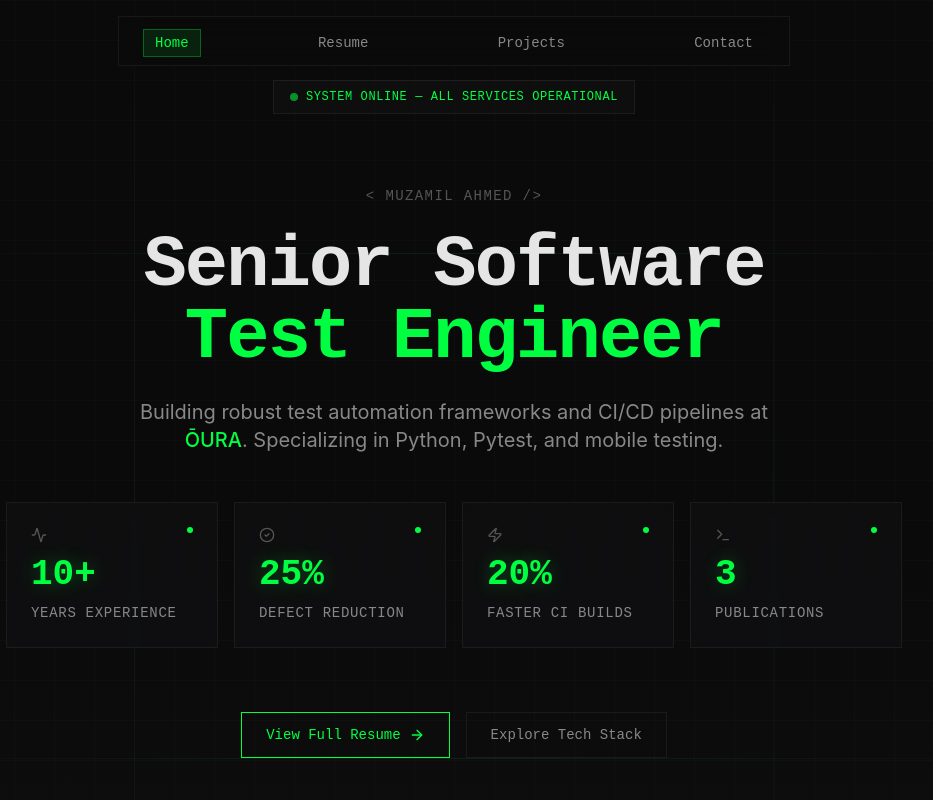
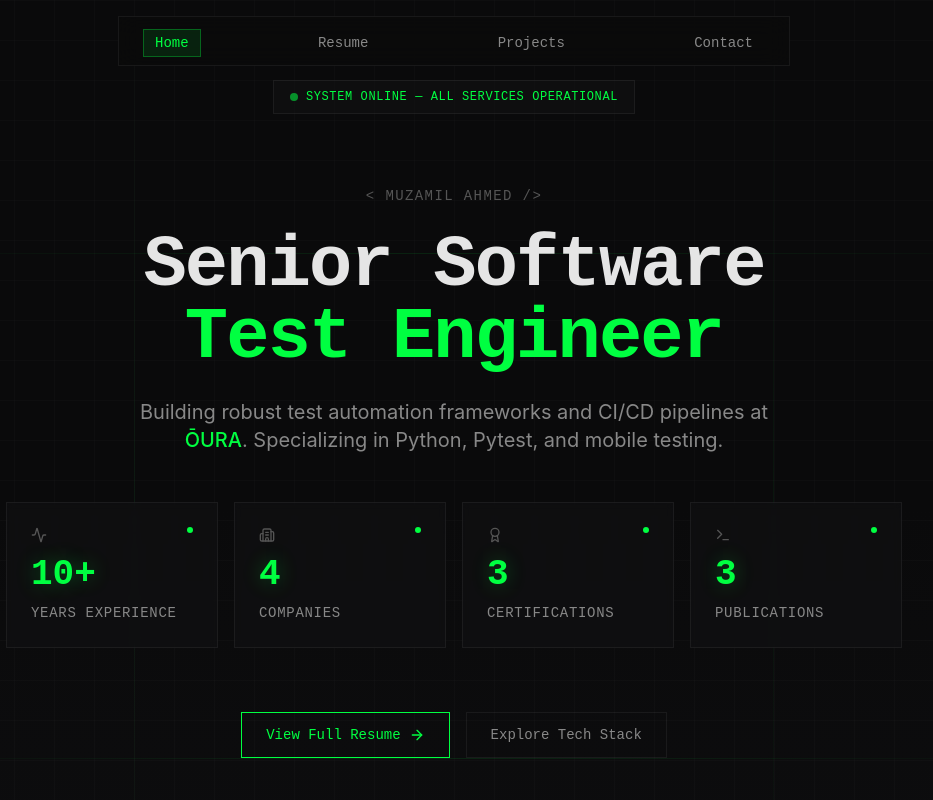
Before and after one commit to muzahm01/cv, a Next.js app: page / in a window 1280 px wide. Shown: the top 800 px of the page, without its empty margins (186-1119 px from the left). Built offline with nearby package versions, Linux system fonts and the light colour scheme.

Commit message:
fix: Replace percentage claims with factual metrics in Hero section

```diff
--- a/components/Hero.tsx
+++ b/components/Hero.tsx
@@ -2,9 +2,9 @@
 
 import { motion } from 'framer-motion'
 import Link from 'next/link'
-import { ArrowRight, Github, Linkedin, Mail, Terminal, Activity, CheckCircle2, Zap } from 'lucide-react'
+import { ArrowRight, Github, Linkedin, Mail, Terminal, Activity, Building2, Award } from 'lucide-react'
 
-// Metrics data representing key achievements
+// Metrics data representing factual achievements
 const metrics = [
   {
     value: '10+',
@@ -13,15 +13,15 @@ const metrics = [
     status: 'operational',
   },
   {
-    value: '25%',
-    label: 'Defect Reduction',
-    icon: CheckCircle2,
+    value: '4',
+    label: 'Companies',
+    icon: Building2,
     status: 'operational',
   },
   {
-    value: '20%',
-    label: 'Faster CI Builds',
-    icon: Zap,
+    value: '3',
+    label: 'Certifications',
+    icon: Award,
     status: 'operational',
   },
   {
```
